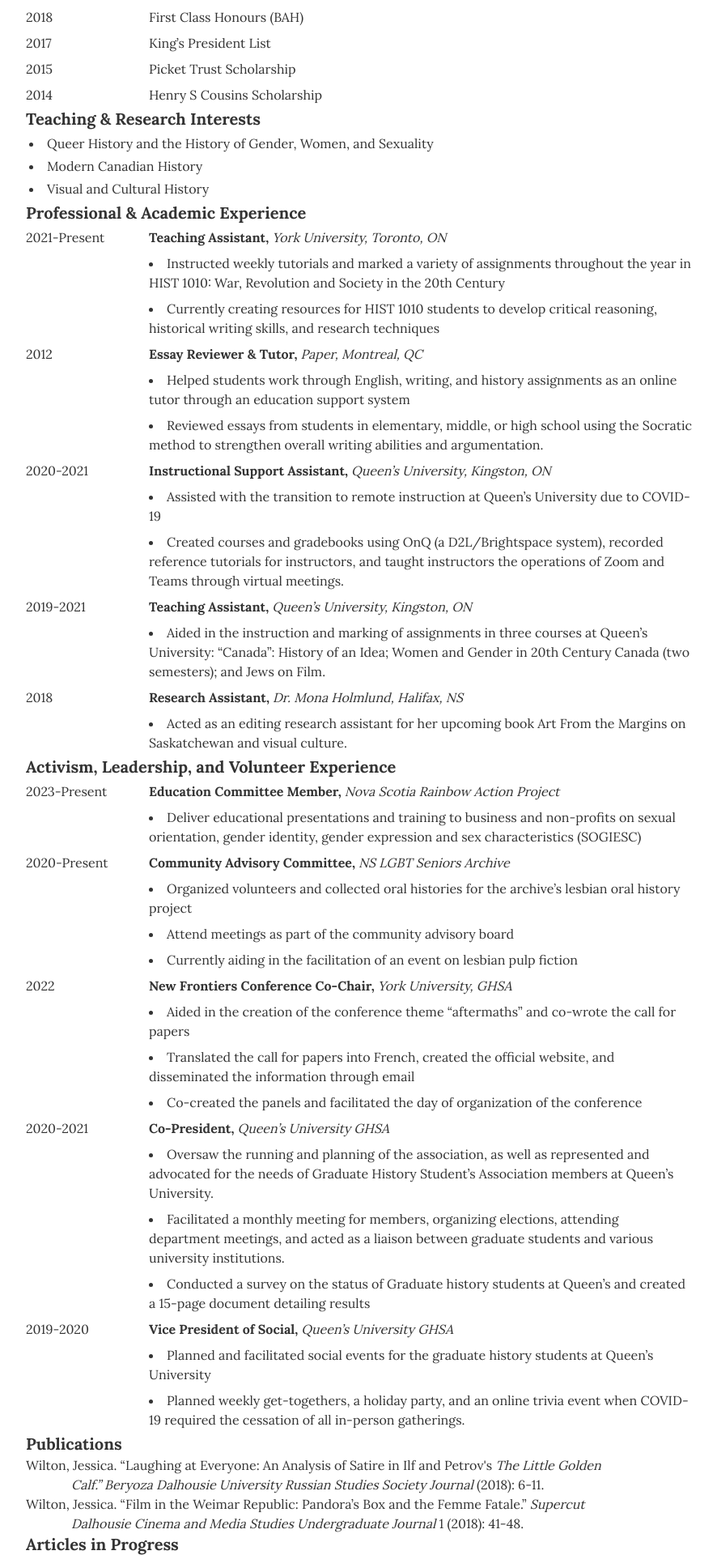
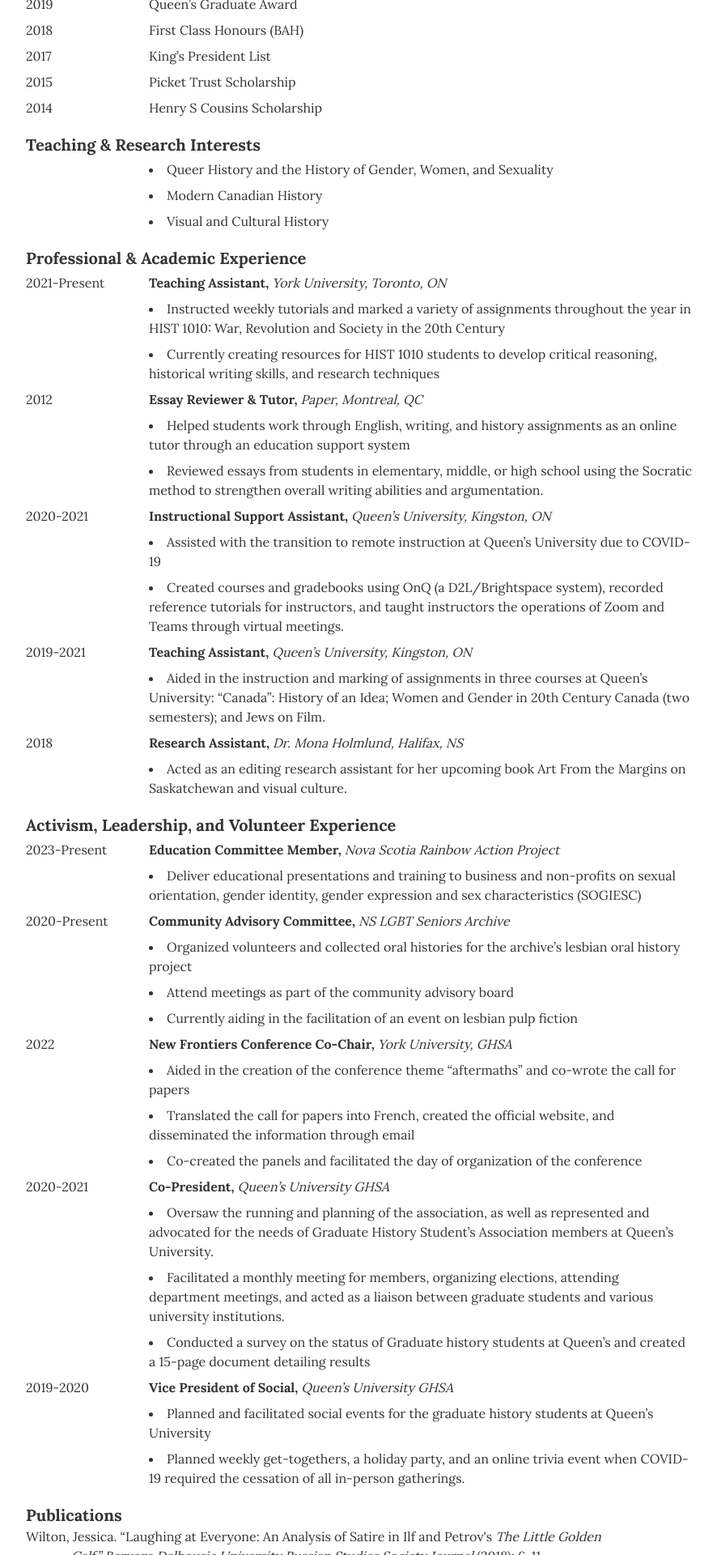
Before and after one commit to cordelia-payson/jw-site, a Next.js app: page /cv in a window 1280 px wide. Shown: the part 780-2700 px from the top of the page at 81% size, without its empty margins (194-1080 px from the left). Built offline with nearby package versions, Linux system fonts and the light colour scheme.

Commit message:
fixed spacing of bullet only section

```diff
--- a/components/cv/sections/articles.js
+++ b/components/cv/sections/articles.js
@@ -4,7 +4,7 @@
 
 function Articles() {
   return (
-    <div className="flex flex-col ml-0">
+    <div className="flex flex-col ml-0 mb-4">
       <Title title="Articles in Progress" />
       <div className="flex flex-col">
 
--- a/components/cv/sections/awards.js
+++ b/components/cv/sections/awards.js
@@ -5,7 +5,7 @@
 
 function Awards() {
   return (
-    <div className="flex flex-col ml-0">
+    <div className="flex flex-col ml-0 mb-4">
       <Title title="Awards and Honours" />
       <div className="flex flex-col">
         {awards.map((award) => (
--- a/components/cv/sections/education.js
+++ b/components/cv/sections/education.js
@@ -6,7 +6,7 @@
 
 function Education() {
   return (
-    <div className="flex flex-col ml-0">
+    <div className="flex flex-col ml-0 mb-4">
       <Title title="Education" />
       <div className="flex flex-col">
         {education.map((school) => (
--- a/components/cv/sections/interests.js
+++ b/components/cv/sections/interests.js
@@ -1,13 +1,19 @@
 import Title from '../title.js';
 import Bullet from '../bullet.js';
+import Year from '../year.js';
 import { interests } from '../info.js';
 
 function Interests() {
   return (
-    <div className="flex flex-col">
+    <div className="flex flex-col mb-4">
       <Title title="Teaching & Research Interests" />
-      <div className="">
-        {interests.map((interest) => <Bullet bullet={interest} />)}
+      <div className="flex flex-col">
+        {interests.map((interest) => (
+          <div className="flex flex-row">
+            <Year year="    " />
+            <Bullet bullet={interest} />
+          </div>
+        ))}
       </div>
     </div>
   );
--- a/components/cv/sections/languages.js
+++ b/components/cv/sections/languages.js
@@ -4,7 +4,7 @@
 
 function Languages() {
   return (
-    <div className="flex flex-col">
+    <div className="flex flex-col mb-4">
       <Title title="Languages" />
       <div>
         {languages.map((language) => <Bullet bullet={language} />)}
--- a/components/cv/sections/memberships.js
+++ b/components/cv/sections/memberships.js
@@ -5,7 +5,7 @@
 
 function Memberships() {
   return (
-    <div className="flex flex-col ml-0">
+    <div className="flex flex-col ml-0 mb-4">
       <Title title="Memberships" />
       {memberships.map(((membership) => (
         <div className="flex flex-row">
--- a/components/cv/sections/presentations.js
+++ b/components/cv/sections/presentations.js
@@ -5,7 +5,7 @@
 
 function Presentations() {
   return (
-    <div className="flex flex-col ml-0">
+    <div className="flex flex-col ml-0 mb-4">
       <Title title="Publications" />
 
       <div className="ml-14 -indent-14 max-w-2xl">
--- a/components/cv/sections/professional.js
+++ b/components/cv/sections/professional.js
@@ -1,12 +1,12 @@
 import Title from '../title.js';
 import Year from '../year.js';
-import Subtitle from '../subtitle.js';
+import Subtitle from '../subTitle.js';
 import Bullet from '../bullet.js';
 import { professional } from '../info.js';
 
 function Professional() {
   return (
-    <div className="flex flex-col ml-0">
+    <div className="flex flex-col ml-0 mb-4">
       <Title title="Professional & Academic Experience" />
       <div className="flex flex-col">
         {professional.map((job) => (
--- a/components/cv/sections/publications.js
+++ b/components/cv/sections/publications.js
@@ -3,7 +3,7 @@
 
 function Publication() {
   return (
-    <div className="flex flex-col ml-0">
+    <div className="flex flex-col ml-0 mb-4">
       <Title title="Publications" />
 
       <div className="ml-14 -indent-14 max-w-2xl">
--- a/components/cv/sections/volunteer.js
+++ b/components/cv/sections/volunteer.js
@@ -1,12 +1,12 @@
 import Title from '../title.js';
 import Year from '../year.js';
-import Subtitle from '../subtitle.js';
+import Subtitle from '../subTitle.js';
 import Bullet from '../bullet.js';
 import { volunteer } from '../info.js';
 
 function Volunteer() {
   return (
-    <div className="flex flex-col ml-0">
+    <div className="flex flex-col ml-0 mb-4">
       <Title title="Activism, Leadership, and Volunteer Experience" />
       <div className="flex flex-col">
         {volunteer.map((job) => (
```
